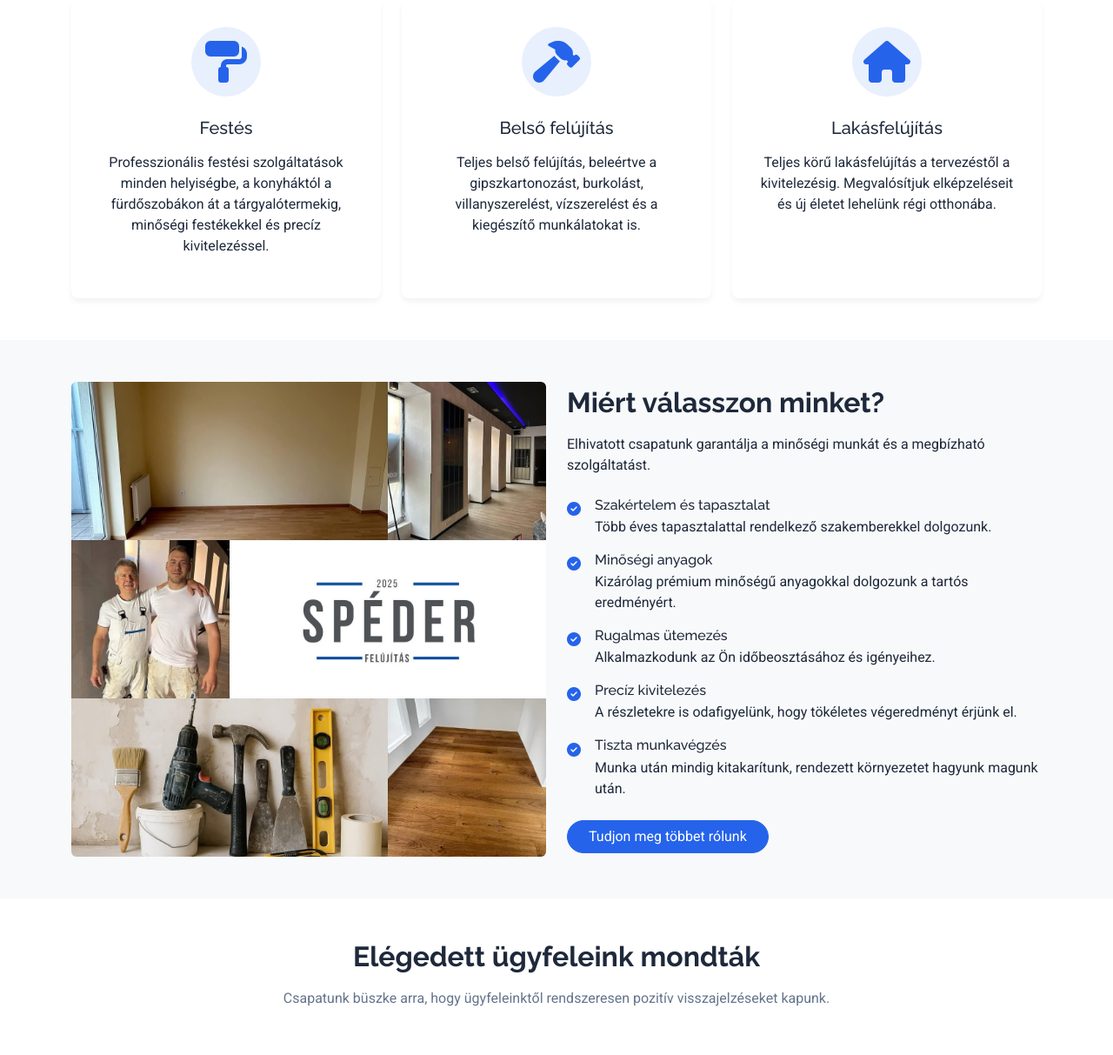
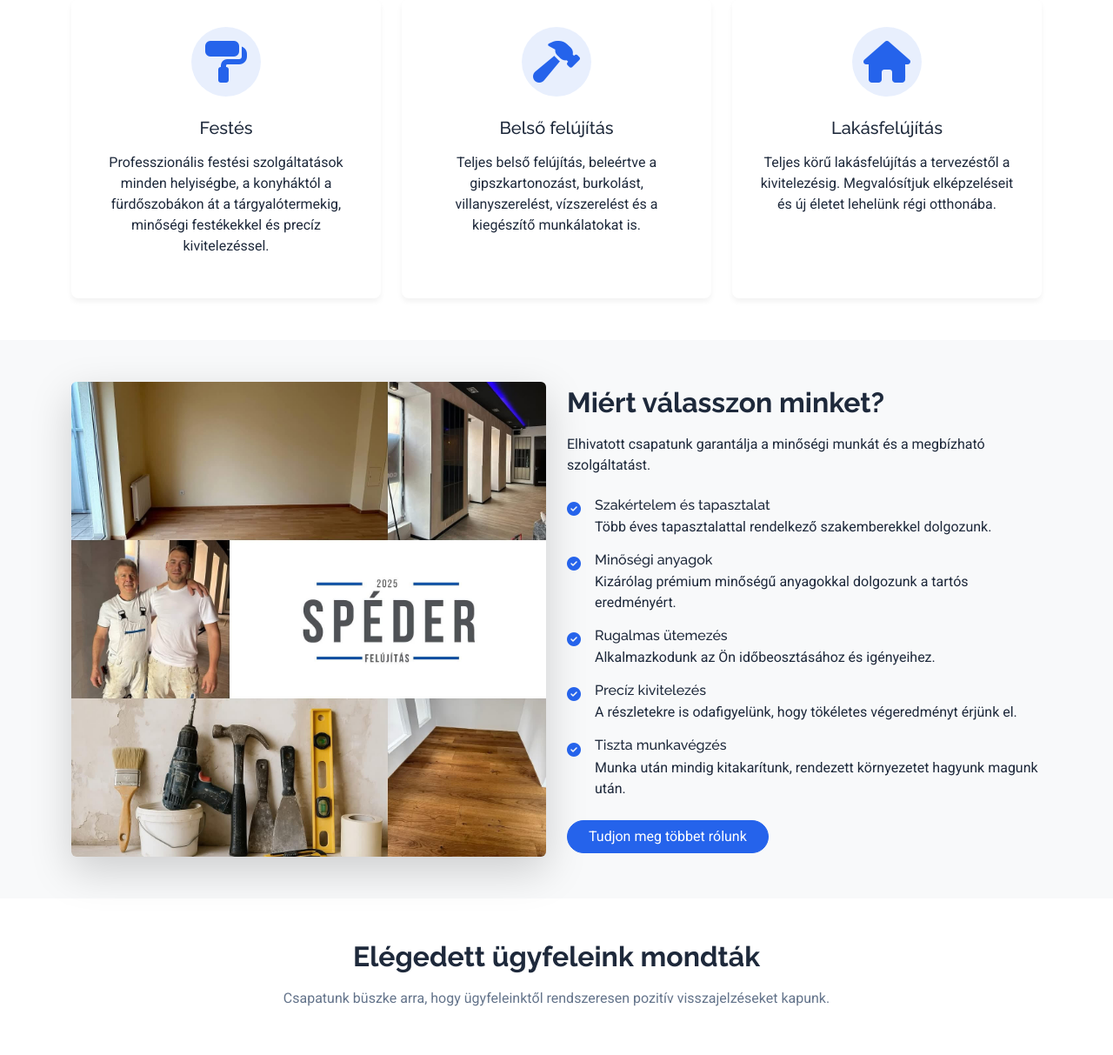
Before and after one commit to GeeNlel/Sped3, a Flask app: page / in a window 1280 px wide. Shown: the part 923-2136 px from the top of the page at 87% size. Run offline with Flask 3, Linux system fonts and the light colour scheme.

Commit message:
Update index.html

```diff
--- a/templates/index.html
+++ b/templates/index.html
@@ -66,7 +66,7 @@
     <div class="container">
         <div class="row align-items-center">
             <div class="col-lg-6 mb-4 mb-lg-0">
-                <img src="{{ url_for('static', filename='img/speder.jpg') }}" alt="speder" class="img-fluid rounded shadow-" />
+                <img src="{{ url_for('static', filename='img/speder.jpg') }}" alt="speder" class="img-fluid rounded shadow-lg">
             </div>
             <div class="col-lg-6">
                 <h2 class="section-title">Miért válasszon minket?</h2>
```
